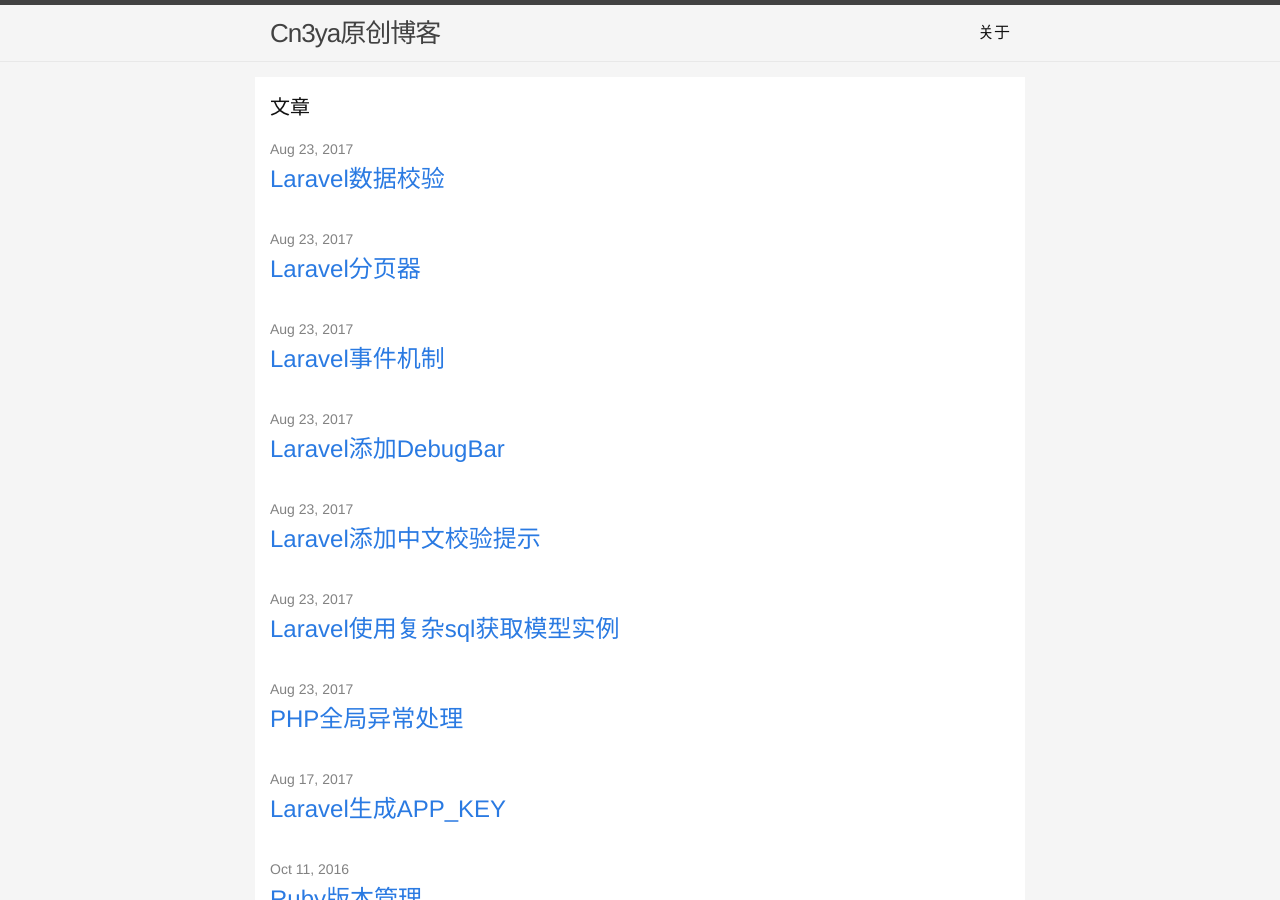
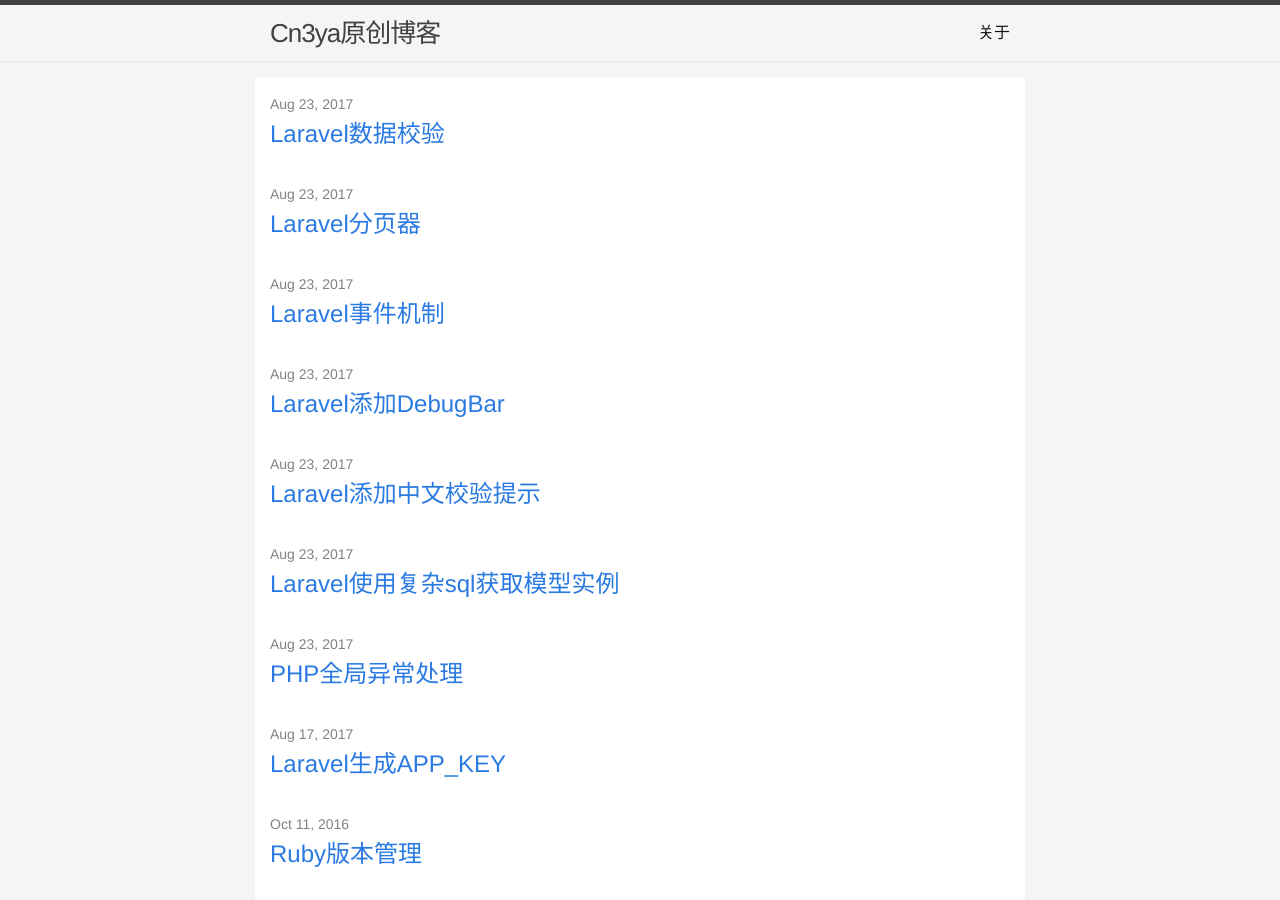
Before and after one commit to cn3ya/cn3ya.github.io, a Jekyll site: the page built from index.html, in a window 1280 px wide and 900 px high. Built offline with Jekyll 4.4.1, drawn with Linux system fonts in a browser that asks for light colours; nearby versions of some CDN libraries.

Commit message:
Update index.html

```diff
--- a/index.html
+++ b/index.html
@@ -3,8 +3,6 @@ layout: default
 ---
 
 <div class="home">
-
-  <h1 class="page-heading">文章</h1>
 
   <ul class="post-list">
     {% for post in site.posts %}
```
